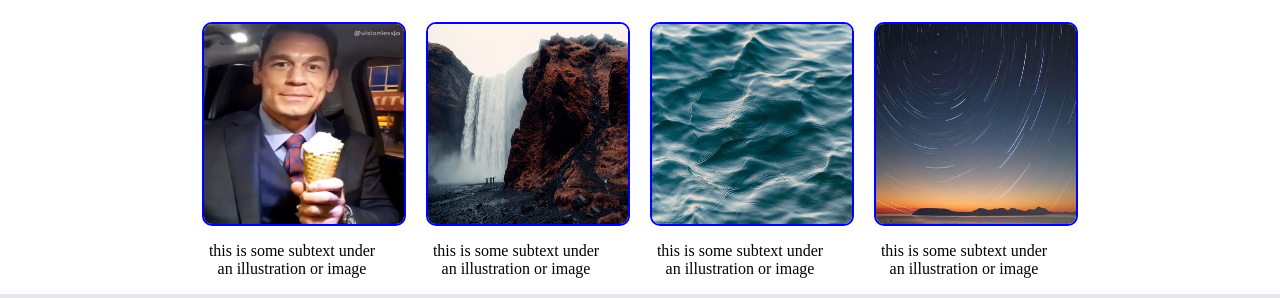
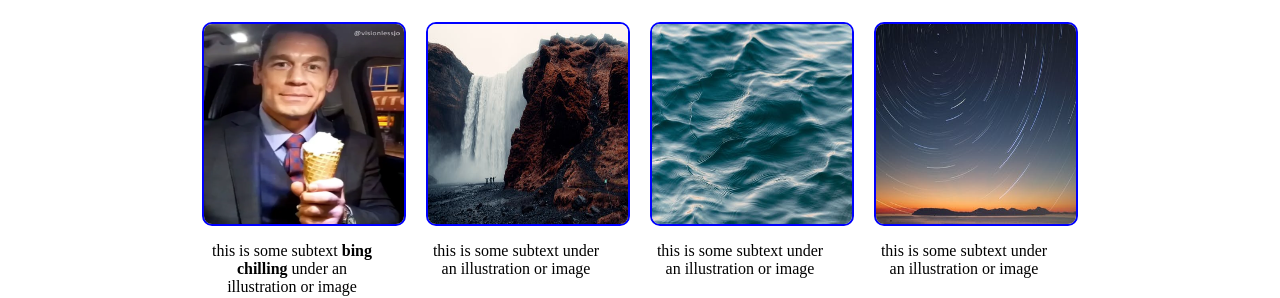
Before and after one commit to om-894/odin-landing-page, a plain HTML site: page index.html in a window 1280 px wide. Shown: the part 508-806 px from the top of the page. Drawn offline with Linux system fonts and the light colour scheme.

Commit message:
strong bing chilling

```diff
--- a/index.html
+++ b/index.html
@@ -33,7 +33,7 @@
             <div class="images-second">
                 <div class="image-subtext">
                     <img src="images/image1.jpeg">
-                    <p>this is some subtext under an illustration or image</p>
+                    <p>this is some subtext <b>bing chilling</b> under an illustration or image</p>
                 </div>
                 <div class="image-subtext">
                     <img src="images/image2.jpeg">
```
